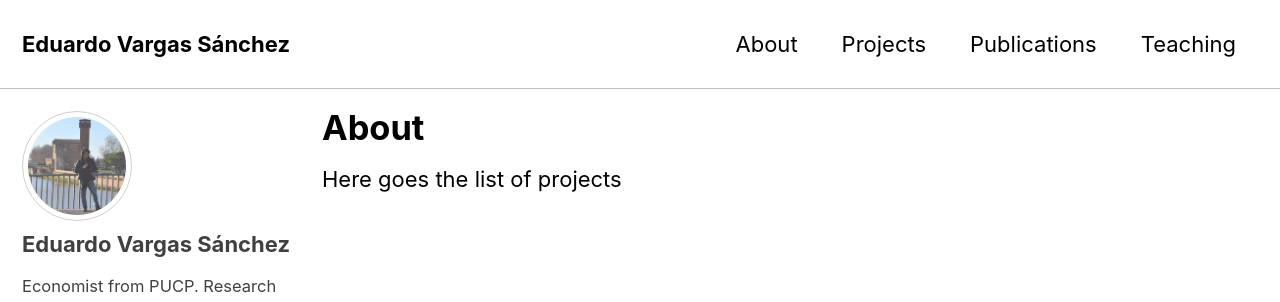
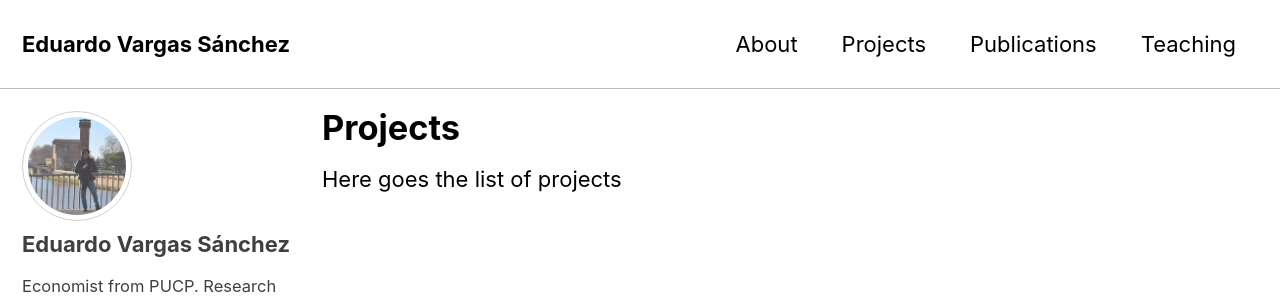
Before and after one commit to evargass/eduvargass.github.io, a Jekyll site: the page built from _pages/projects.md, in a window 1280 px wide and 900 px high. Shown: the top 302 px of the window. Built offline with Jekyll 4.4.1, drawn with Linux system fonts in a browser that asks for light colours; cached includes are drawn as plain includes; nearby versions of some CDN libraries.

Commit message:
new edits

```diff
--- a/_pages/projects.md
+++ b/_pages/projects.md
@@ -1,6 +1,6 @@
 ---
-title: "About"
-permalink: /about/
+title: "Projects"
+permalink: /projects/
 ---
 
 Here goes the list of projects
```
Also changed, not shown: _pages/about.md (+1 -1 lines).
